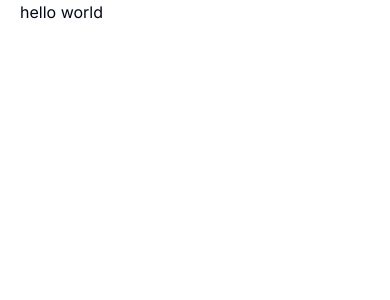
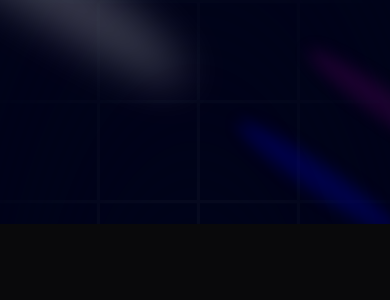
Before and after one commit to psyferblock/psyferportfolio, a Next.js app: page / in a window 390 px wide. Shown: the top 300 px of the page. Built offline with nearby package versions, Linux system fonts and the light colour scheme.

Commit message:
hero spotlight

```diff
--- a/package.json
+++ b/package.json
@@ -27,6 +27,7 @@
     "lucide-react": "^0.396.0",
     "mini-svg-data-uri": "^1.4.4",
     "next": "^14.2.1",
+    "next-themes": "^0.3.0",
     "react": "^18.3.0",
     "react-dom": "^18.3.0",
     "tailwind-merge": "^2.3.0",
--- a/src/app/layout.tsx
+++ b/src/app/layout.tsx
@@ -4,6 +4,7 @@ import "@/styles/globals.css";
 import { Inter as FontSans } from "next/font/google";
 
 import { cn } from "@/lib/utils";
+import { ThemeProvider } from "./providers/ThemeProvider";
 
 const fontSans = FontSans({
   subsets: ["latin"],
@@ -16,15 +17,24 @@ export default function RootLayout({
   children: React.ReactNode;
 }) {
   return (
-    <html lang="en" suppressHydrationWarning>
+    <html
+      lang="en"
+      suppressHydrationWarning
+      className={cn(
+        "min-h-screen bg-background font-sans antialiased",
+        fontSans.variable,
+      )}
+    >
       <head />
-      <body
-        className={cn(
-          "min-h-screen bg-background font-sans antialiased",
-          fontSans.variable,
-        )}
-      >
-        {children}
+      <body>
+        <ThemeProvider
+          attribute="class"
+          defaultTheme="dark"
+          enableSystem
+          disableTransitionOnChange
+        >
+          {children}
+        </ThemeProvider>
       </body>
     </html>
   );
--- a/src/app/page.tsx
+++ b/src/app/page.tsx
@@ -1,7 +1,12 @@
+import Hero from "@/components/Hero";
+
 export default function HomePage() {
   return (
     <main className="bg-black-100 relative mx-auto flex flex-col items-center justify-center overflow-hidden px-5 sm:px-10">
-      <div className="w-full max-w-7xl"> hello world </div>
+      <div className="w-full max-w-7xl">
+        {" "}
+        <Hero />{" "}
+      </div>
     </main>
   );
 }
--- /dev/null
+++ b/src/app/providers/ThemeProvider.tsx
@@ -0,0 +1,9 @@
+"use client"
+
+import * as React from "react"
+import { ThemeProvider as NextThemesProvider } from "next-themes"
+import { type ThemeProviderProps } from "next-themes/dist/types"
+
+export function ThemeProvider({ children, ...props }: ThemeProviderProps) {
+  return <NextThemesProvider {...props}>{children}</NextThemesProvider>
+}
--- a/src/components/Hero.tsx
+++ b/src/components/Hero.tsx
@@ -1,23 +1,31 @@
-import React from 'react'
-import { Spotlight } from './ui/Spotlight'
+import React from "react";
+import { Spotlight } from "./ui/Spotlight";
 
 const Hero = () => {
   return (
-    <div className='pb-20 pt-36'>
-        <div>
+    <div className="pb-20 pt-36">
+      <div>
         <Spotlight
-          className="-top-40 -left-10 md:-left-32 md:-top-20 h-screen"
+          className="-left-10 -top-40 h-screen md:-left-32 md:-top-20"
           fill="white"
         />
         <Spotlight
-          className="h-[80vh] w-[50vw] top-10 left-full"
+          className="left-full top-10 h-[80vh] w-[50vw]"
           fill="purple"
         />
         <Spotlight className="left-80 top-28 h-[80vh] w-[50vw]" fill="blue" />
-        </div>
+      </div>
+      <div
+        className="dark:bg-black-100 dark:bg-grid-white/[0.03] bg-grid-black-100/[0.2] absolute left-0 top-0
+       flex h-screen w-full items-center justify-center bg-white"
+      >
+        <div
+          className="dark:bg-black-100 pointer-events-none absolute inset-0 flex items-center justify-center
+         bg-white [mask-image:radial-gradient(ellipse_at_center,transparent_20%,black)]"
+        />
+      </div>
+    </div>
+  );
+};
 
-    </div>
-  )
-}
-
-export default Hero
+export default Hero;
--- a/src/styles/globals.css
+++ b/src/styles/globals.css
@@ -5,72 +5,81 @@
 @layer base {
   :root {
     --background: 0 0% 100%;
-      --foreground: 222.2 84% 4.9%;
+    --foreground: 240 10% 3.9%;
 
     --card: 0 0% 100%;
-      --card-foreground: 222.2 84% 4.9%;
+    --card-foreground: 240 10% 3.9%;
 
     --popover: 0 0% 100%;
-      --popover-foreground: 222.2 84% 4.9%;
+    --popover-foreground: 240 10% 3.9%;
 
-      --primary: 222.2 47.4% 11.2%;
-      --primary-foreground: 210 40% 98%;
+    --primary: 240 5.9% 10%;
+    --primary-foreground: 0 0% 98%;
 
-      --secondary: 210 40% 96.1%;
-      --secondary-foreground: 222.2 47.4% 11.2%;
+    --secondary: 240 4.8% 95.9%;
+    --secondary-foreground: 240 5.9% 10%;
 
-      --muted: 210 40% 96.1%;
-      --muted-foreground: 215.4 16.3% 46.9%;
+    --muted: 240 4.8% 95.9%;
+    --muted-foreground: 240 3.8% 46.1%;
 
-      --accent: 210 40% 96.1%;
-      --accent-foreground: 222.2 47.4% 11.2%;
+    --accent: 240 4.8% 95.9%;
+    --accent-foreground: 240 5.9% 10%;
 
     --destructive: 0 84.2% 60.2%;
-      --destructive-foreground: 210 40% 98%;
+    --destructive-foreground: 0 0% 98%;
 
-      --border: 214.3 31.8% 91.4%;
-      --input: 214.3 31.8% 91.4%;
-      --ring: 222.2 84% 4.9%;
+    --border: 240 5.9% 90%;
+    --input: 240 5.9% 90%;
+    --ring: 240 10% 3.9%;
 
     --radius: 0.5rem;
   }
 
   .dark {
-      --background: 222.2 84% 4.9%;
-      --foreground: 210 40% 98%;
+    --background: 240 10% 3.9%;
+    --foreground: 0 0% 98%;
 
-      --card: 222.2 84% 4.9%;
-      --card-foreground: 210 40% 98%;
+    --card: 240 10% 3.9%;
+    --card-foreground: 0 0% 98%;
 
-      --popover: 222.2 84% 4.9%;
-      --popover-foreground: 210 40% 98%;
+    --popover: 240 10% 3.9%;
+    --popover-foreground: 0 0% 98%;
 
-      --primary: 210 40% 98%;
-      --primary-foreground: 222.2 47.4% 11.2%;
+    --primary: 0 0% 98%;
+    --primary-foreground: 240 5.9% 10%;
 
-      --secondary: 217.2 32.6% 17.5%;
-      --secondary-foreground: 210 40% 98%;
+    --secondary: 240 3.7% 15.9%;
+    --secondary-foreground: 0 0% 98%;
 
-      --muted: 217.2 32.6% 17.5%;
-      --muted-foreground: 215 20.2% 65.1%;
+    --muted: 240 3.7% 15.9%;
+    --muted-foreground: 240 5% 64.9%;
 
-      --accent: 217.2 32.6% 17.5%;
-      --accent-foreground: 210 40% 98%;
+    --accent: 240 3.7% 15.9%;
+    --accent-foreground: 0 0% 98%;
 
     --destructive: 0 62.8% 30.6%;
-      --destructive-foreground: 210 40% 98%;
+    --destructive-foreground: 0 0% 98%;
 
-      --border: 217.2 32.6% 17.5%;
-      --input: 217.2 32.6% 17.5%;
-      --ring: 212.7 26.8% 83.9%;
+    --border: 240 3.7% 15.9%;
+    --input: 240 3.7% 15.9%;
+    --ring: 240 4.9% 83.9%;
   }
 }
 
-  @layer base {
+@layer components {
   * {
-      @apply border-border;
+    @apply border-border !scroll-smooth;
   }
   body {
     @apply bg-background text-foreground;
   }
+  button {
+    @apply active:outline-none;
   }
+}
+
+@layer utilities {
+  .heading {
+    @apply font-bold text-4xl md:text-5xl text-center;
+  }
+}
--- a/tailwind.config.ts
+++ b/tailwind.config.ts
@@ -1,5 +1,11 @@
 import type { Config } from "tailwindcss";
-const { fontFamily } = require("tailwindcss/defaultTheme");
+
+const svgToDataUri = require("mini-svg-data-uri");
+
+const colors = require("tailwindcss/colors");
+const {
+  default: flattenColorPalette,
+} = require("tailwindcss/lib/util/flattenColorPalette");
 
 const config = {
   darkMode: ["class"],
@@ -8,6 +14,7 @@ const config = {
     "./components/**/*.{ts,tsx}",
     "./app/**/*.{ts,tsx}",
     "./src/**/*.{ts,tsx}",
+    "./data/**/*.{ts,tsx}",
   ],
   prefix: "",
   theme: {
@@ -20,6 +27,21 @@ const config = {
     },
     extend: {
       colors: {
+        black: {
+          DEFAULT: "#000",
+          100: "#000319",
+          200: "rgba(17, 25, 40, 0.75)",
+          300: "rgba(255, 255, 255, 0.125)",
+        },
+        white: {
+          DEFAULT: "#FFF",
+          100: "#BEC1DD",
+          200: "#C1C2D3",
+        },
+        blue: {
+          "100": "#E4ECFF",
+        },
+        purple: "#CBACF9",
         border: "hsl(var(--border))",
         input: "hsl(var(--input))",
         ring: "hsl(var(--ring))",
@@ -78,18 +100,105 @@ const config = {
             transform: "translate(-50%,-40%) scale(1)",
           },
         },
+        shimmer: {
+          from: {
+            backgroundPosition: "0 0",
+          },
+          to: {
+            backgroundPosition: "-200% 0",
+          },
+        },
+        moveHorizontal: {
+          "0%": {
+            transform: "translateX(-50%) translateY(-10%)",
+          },
+          "50%": {
+            transform: "translateX(50%) translateY(10%)",
+          },
+          "100%": {
+            transform: "translateX(-50%) translateY(-10%)",
+          },
+        },
+        moveInCircle: {
+          "0%": {
+            transform: "rotate(0deg)",
+          },
+          "50%": {
+            transform: "rotate(180deg)",
+          },
+          "100%": {
+            transform: "rotate(360deg)",
+          },
+        },
+        moveVertical: {
+          "0%": {
+            transform: "translateY(-50%)",
+          },
+          "50%": {
+            transform: "translateY(50%)",
+          },
+          "100%": {
+            transform: "translateY(-50%)",
+          },
+        },
+        scroll: {
+          to: {
+            transform: "translate(calc(-50% - 0.5rem))",
+          },
+        },
       },
       animation: {
         "accordion-down": "accordion-down 0.2s ease-out",
         "accordion-up": "accordion-up 0.2s ease-out",
         spotlight: "spotlight 2s ease .75s 1 forwards",
-      },
-      fontFamily: {
-        sans: ["var(--font-sans)", ...fontFamily.sans],
+        shimmer: "shimmer 2s linear infinite",
+        first: "moveVertical 30s ease infinite",
+        second: "moveInCircle 20s reverse infinite",
+        third: "moveInCircle 40s linear infinite",
+        fourth: "moveHorizontal 40s ease infinite",
+        fifth: "moveInCircle 20s ease infinite",
+        scroll:
+          "scroll var(--animation-duration, 40s) var(--animation-direction, forwards) linear infinite",
       },
     },
   },
-  plugins: [require("tailwindcss-animate")],
+  plugins: [
+    require("tailwindcss-animate"),
+    addVariablesForColors,
+    function ({ matchUtilities, theme }: any) {
+      matchUtilities(
+        {
+          "bg-grid": (value: any) => ({
+            backgroundImage: `url("${svgToDataUri(
+              `<svg xmlns="http://www.w3.org/2000/svg" viewBox="0 0 32 32" width="100" height="100" fill="none" stroke="${value}"><path d="M0 .5H31.5V32"/></svg>`
+            )}")`,
+          }),
+          "bg-grid-small": (value: any) => ({
+            backgroundImage: `url("${svgToDataUri(
+              `<svg xmlns="http://www.w3.org/2000/svg" viewBox="0 0 32 32" width="8" height="8" fill="none" stroke="${value}"><path d="M0 .5H31.5V32"/></svg>`
+            )}")`,
+          }),
+          "bg-dot": (value: any) => ({
+            backgroundImage: `url("${svgToDataUri(
+              `<svg xmlns="http://www.w3.org/2000/svg" viewBox="0 0 32 32" width="16" height="16" fill="none"><circle fill="${value}" id="pattern-circle" cx="10" cy="10" r="1.6257413380501518"></circle></svg>`
+            )}")`,
+          }),
+        },
+        { values: flattenColorPalette(theme("backgroundColor")), type: "color" }
+      );
+    },
+  ],
 } satisfies Config;
 
+function addVariablesForColors({ addBase, theme }: any) {
+  let allColors = flattenColorPalette(theme("colors"));
+  let newVars = Object.fromEntries(
+    Object.entries(allColors).map(([key, val]) => [`--${key}`, val])
+  );
+
+  addBase({
+    ":root": newVars,
+  });
+}
+
 export default config;
```
Also changed, not shown: 1 other file (tests, documents, lock files or other folders). Lines whose indentation alone changed are shown as unchanged.
